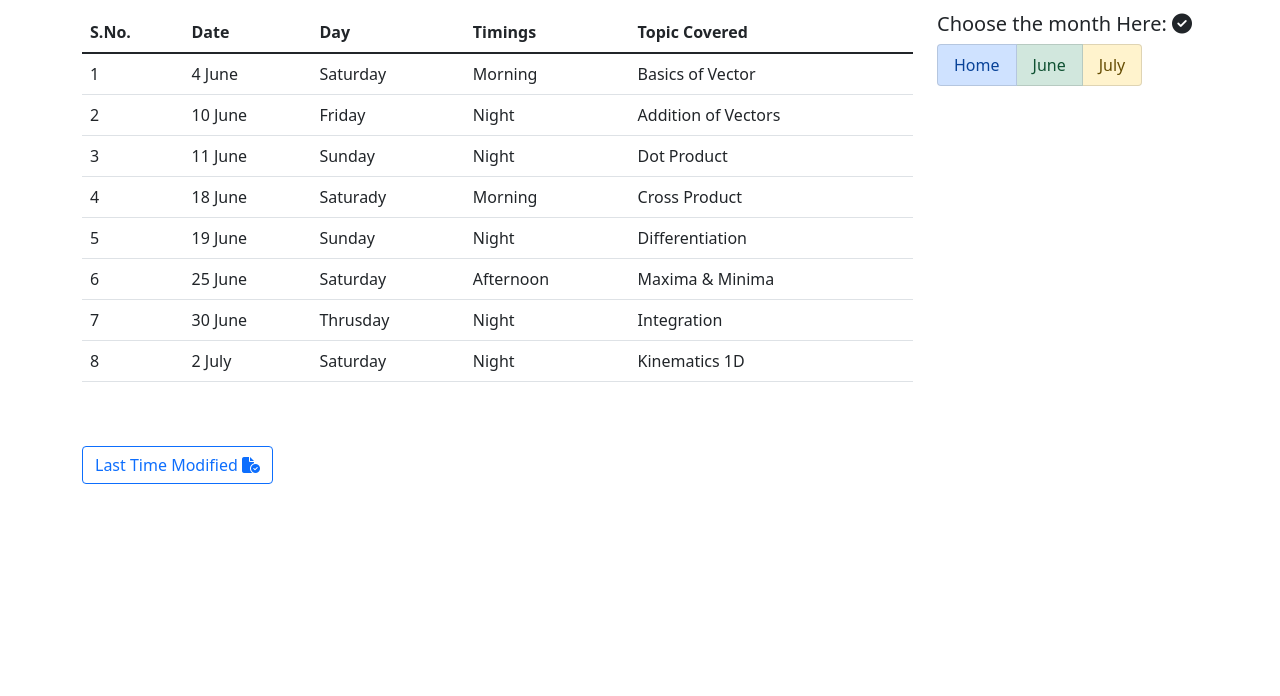
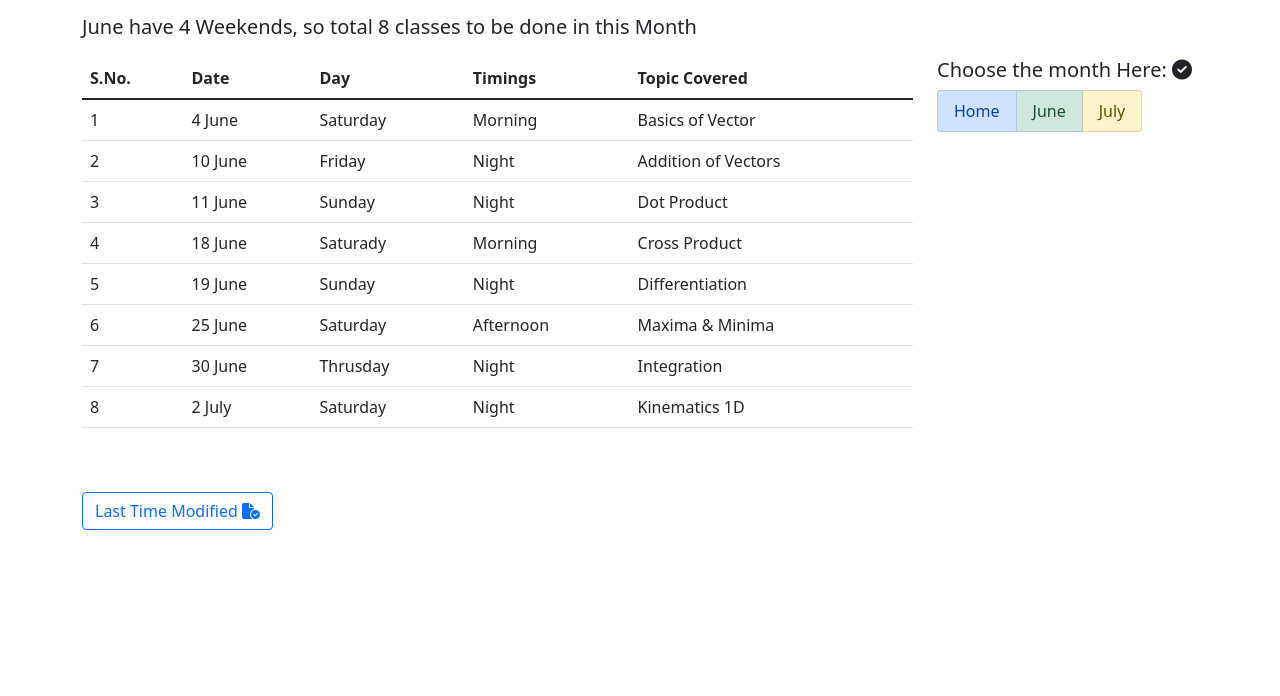
Before and after one commit to sudhanshusmith/Neepun, a plain HTML site: page june.html in a window 1280 px wide. Shown: the part 104-800 px from the top of the page. Drawn offline with Linux system fonts and the light colour scheme.

Commit message:
Update june.html

```diff
--- a/june.html
+++ b/june.html
@@ -14,6 +14,8 @@
         <h2 class="mb-3  month-name">
           <i class="fa-solid fa-calendar-days"></i> June
         </h2>
+
+        <p class="lead"> June have 4 Weekends, so total 8 classes to be done in this Month </p>
 
 
         <div class="col-md-9 order-2 order-md-1">
```
